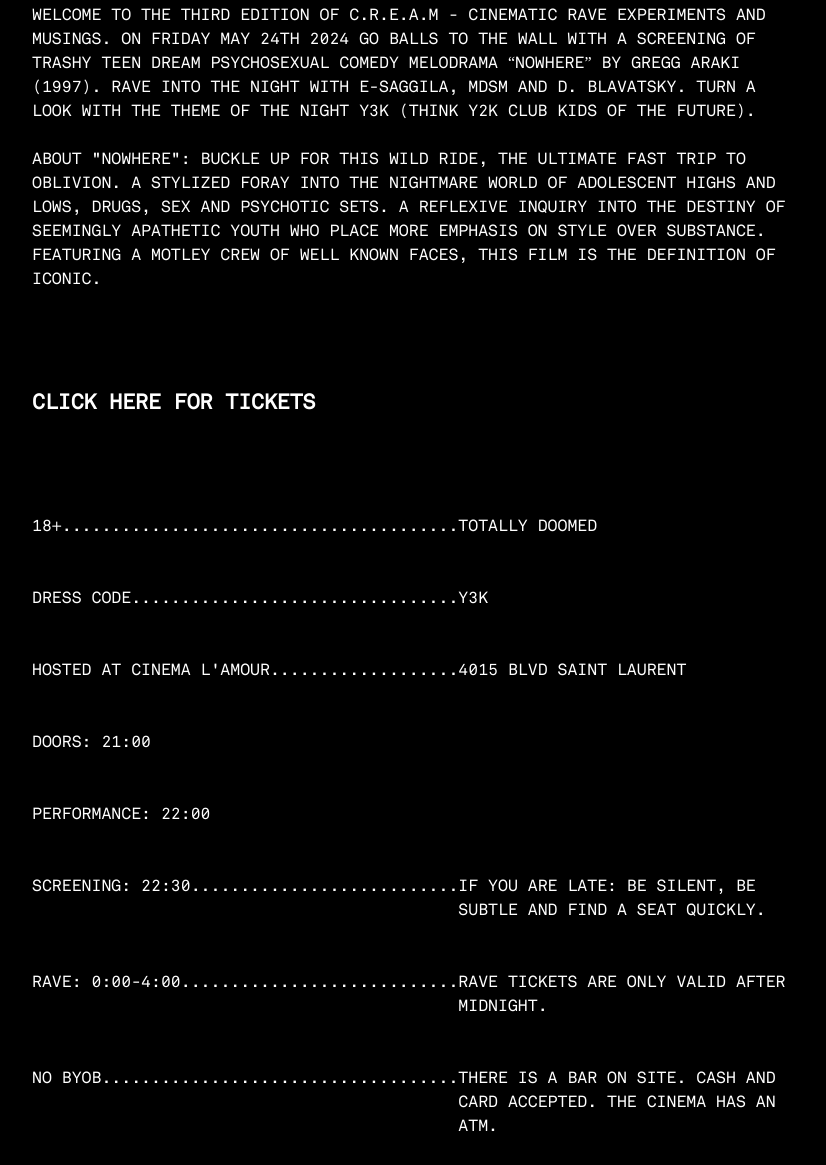
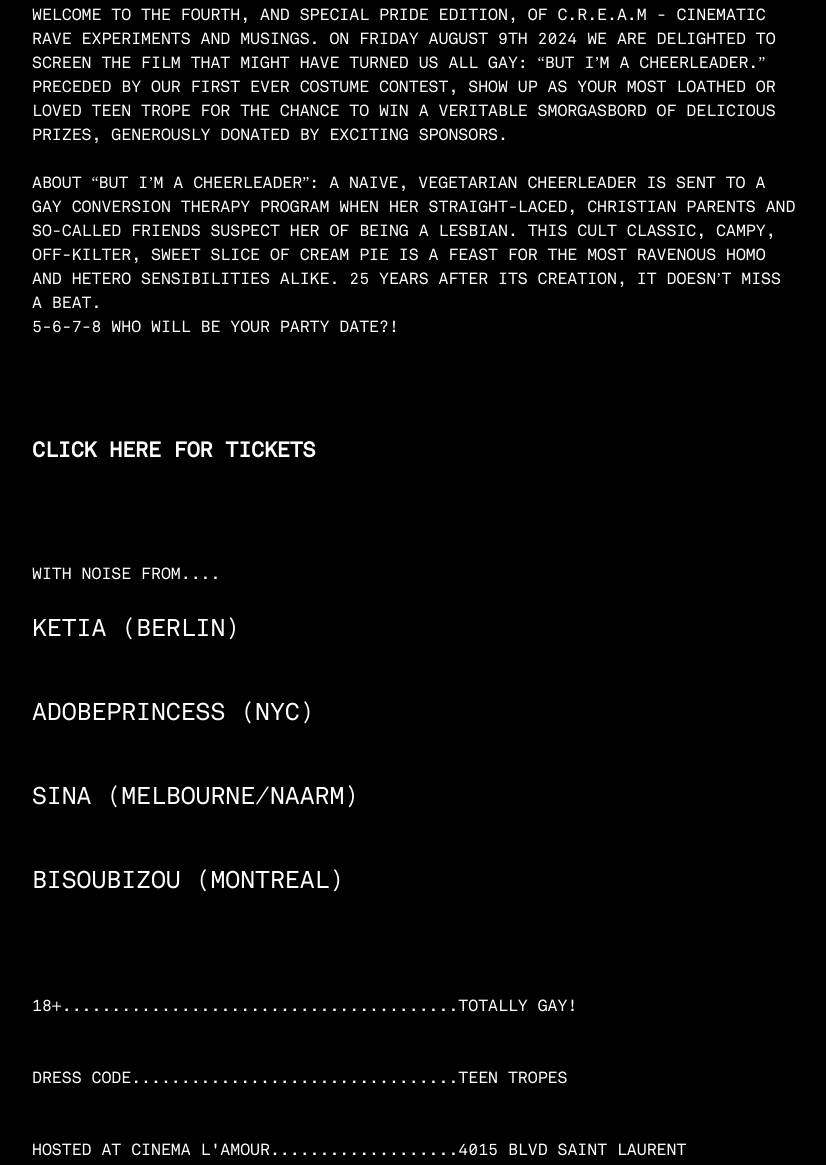
Before and after one commit to madebyjujube/CREAM_3, a plain HTML site: page index.html in a window 1280 px wide. Shown: the part 861-2026 px from the top of the page, without its empty margins (224-1050 px from the left). Drawn offline with Linux system fonts and the light colour scheme; a script that the page names is missing.

Commit message:
PRIDE EDITION UPDATE
HTML, CSS AND ASSETS WERE UPDATED

```diff
--- a/css/main-v2.2.css
+++ b/css/main-v2.2.css
@@ -71,7 +71,6 @@ body {
 }
 
 .header {
-    top: 0;
     display: flex;
     position: fixed;
     justify-content: center;
@@ -118,6 +117,14 @@ body {
 
 .grid-text-box > * {
     height: auto;
+}
+.feature-title {
+    margin-bottom: -50px;
+}
+.feature {
+    grid-column: 1/3;
+    font-size: 1.5em;
+    /* text-align: center; */
 }
 .item-0 {
     padding: 1em 0;
--- a/index.html
+++ b/index.html
@@ -28,12 +28,19 @@
         <div id="deets"></div>
         <div class="grid-text-box">
             <div class="item-1">
-                <p>Welcome to the third edition of C.R.E.A.M - cinematic rave experiments and musings. On Friday May 24th 2024 go balls to the wall with a screening of trashy teen dream psychosexual comedy melodrama “NOWHERE” by Gregg Araki (1997). Rave into the night with E-SAGGILA, MDSM and D. BLAVATSKY. Turn a look with the theme of the night Y3K (think Y2K club kids of the future).</p>
+                <p>Welcome to the fourth, and special PRIDE edition, of C.R.E.A.M - cinematic rave experiments and musings. On Friday August 9th 2024 we are delighted to screen the film that might have turned us all gay: “BUT I’M A CHEERLEADER.” Preceded by our first ever costume contest, show up as your most loathed or loved teen trope for the chance to win a veritable smorgasbord of delicious prizes, generously donated by exciting sponsors.</p>
                 <br>
-                <p>ABOUT "NOWHERE": Buckle up for this wild ride, the ultimate fast trip to oblivion. A stylized foray into the nightmare world of adolescent highs and lows, drugs, sex and psychotic sets. A reflexive inquiry into the destiny of seemingly apathetic youth who place more emphasis on style over substance. Featuring a motley crew of well known faces, this film is the definition of iconic.</p>
+                <p>ABOUT “BUT I’M A CHEERLEADER”: A naive, vegetarian cheerleader is sent to a gay conversion therapy program when her straight-laced, Christian parents and so-called friends suspect her of being a lesbian. This cult classic, campy, off-kilter, sweet slice of cream pie is a feast for the most ravenous homo and hetero sensibilities alike. 25 years after its creation, it doesn’t miss a beat.</p>
+                <p>5-6-7-8 who will be your party date?!</p>
             </div>
 
             <div class="item-000"></div>
+            <div class="item-000"></div>
+            <div class="feature-title">WITH NOISE FROM....</div>
+            <div class="feature">KETIA (BERLIN)</div>
+            <div class="feature">ADOBEPRINCESS (NYC)</div>
+            <div class="feature">SINA (MELBOURNE/NAARM)</div>
+            <div class="feature">BISOUBIZOU (MONTREAL)</div>
 
             <div class="item-001"><a class="zeffy-btn" id="zeffy-button" zeffy-form-link="https://www.zeffy.com/en-CA/embed/ticketing/a5ef0fa9-0862-4ed6-94d7-445dc4618760">CLICK HERE FOR TICKETS</a>
             </div>
@@ -41,21 +48,21 @@
             <div class="item-000"></div>
 
             <div class="left_title item-3">18+<p class="IPAD">...</p><p class="DESKTOP">.............</p>........................</div>
-            <div class="right_text item-4">TOTALLY DOOMED</div>
+            <div class="right_text item-4">TOTALLY GAY!</div>
 
 
             <div class="left_title item-5">DRESS CODE<p class="IPAD">...</p><p class="DESKTOP">.............</p>.................</div>
-            <div class="right_text item-6">Y3K</div>
+            <div class="right_text item-6">TEEN TROPES</div>
             <div class="left_title item-13">HOSTED AT CINEMA L'AMOUR<p class="IPAD">...</p><p class="DESKTOP">.............</p>...</div>
             <div class="right_text item-14">4015 BLVD SAINT LAURENT</div>
 
 
             <div class="left_title item-7">DOORS: 21:00</div>
             <div class="right_text item-8"></div>
-            <div class="left_title item-9">PERFORMANCE: 22:00</div>
+            <div class="left_title item-9">COSTUME CONTEST: 22:00</div>
             <div class="right_text item-10"></div>
 
-            <div class="left_title item-13">SCREENING: 22:30<p class="IPAD">...</p><p class="DESKTOP">.............</p>...........</div>
+            <div class="left_title item-13">FILM SCREENING: 22:30<p class="IPAD">...</p><p class="DESKTOP">.............</p>......</div>
             <div class="right_text item-14">If you are late: be silent, be subtle and find a seat quickly.</div>
 
 
```
Also changed, not shown: 2 other files.
